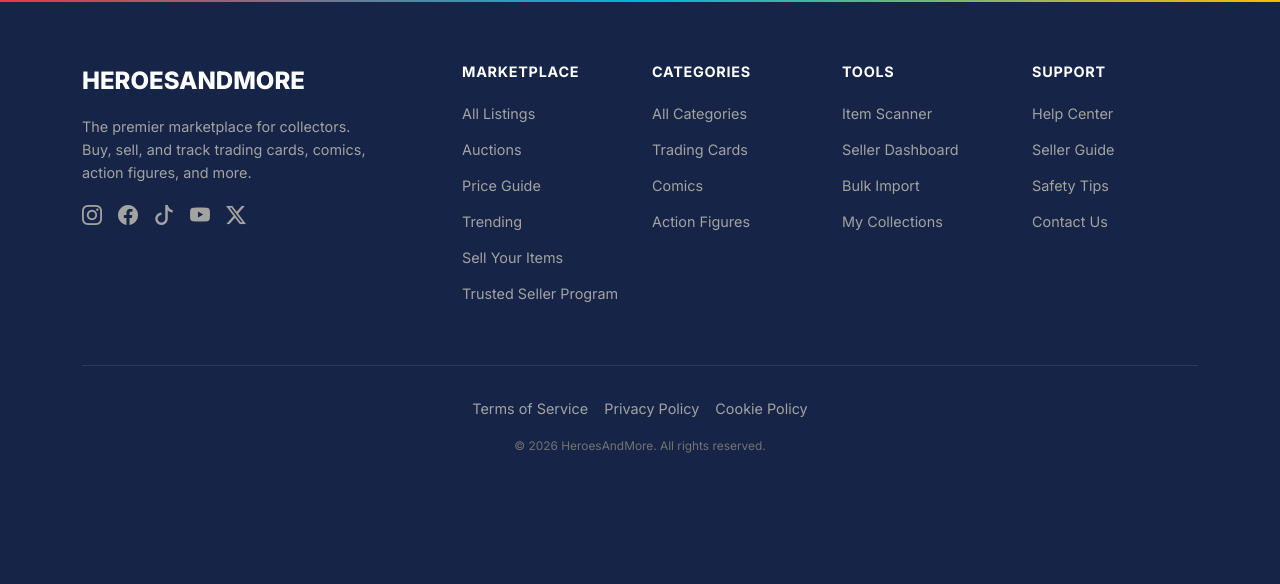
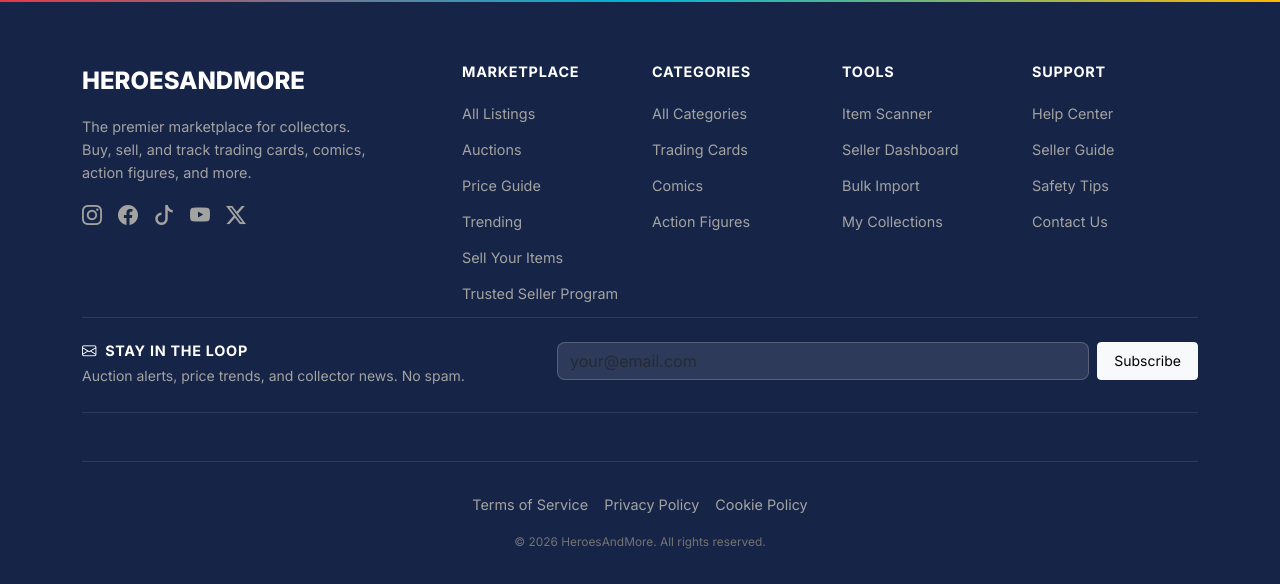
Before and after one commit to nadermx/heroesandmore, a Django app: page /price-guide/ in a window 1280 px wide. Shown: the part 481-1065 px from the top of the page. Before the commit the page ends 934 px from the top, so only its background shows below. Run offline with Django 5.2, Linux system fonts and the light colour scheme; data that the repository does not hold is empty; parts of the project's set-up code (start-up, migrations or seed data) failed here and were passed over; some libraries are stand-ins or nearby versions.

Commit message:
Clickable auction hero banner + newsletter signup in site-wide footer
- Homepage: wrap entire Official Auctions hero banner in <a> tag with hover effect
- Footer: add newsletter signup form (email + subscribe) above footer-bottom on all pages
- Newsletter uses HTMX for inline submission without page reload

Co-Authored-By: Claude Opus 4.6 <noreply@anthropic.com>

```diff
--- a/templates/base.html
+++ b/templates/base.html
@@ -1210,6 +1210,25 @@
                     </ul>
                 </div>
             </div>
+            <!-- Newsletter -->
+            <div class="py-4 mb-3" style="border-top: 1px solid rgba(255,255,255,0.1); border-bottom: 1px solid rgba(255,255,255,0.1);">
+                <div class="row align-items-center">
+                    <div class="col-lg-5 mb-3 mb-lg-0">
+                        <h6 class="mb-1" style="color: #fff;"><i class="bi bi-envelope me-2"></i>Stay in the Loop</h6>
+                        <small style="color: var(--gray-400);">Auction alerts, price trends, and collector news. No spam.</small>
+                    </div>
+                    <div class="col-lg-7">
+                        <form hx-post="{% url 'newsletter_subscribe' %}" hx-swap="innerHTML" hx-target="#footer-newsletter-result">
+                            {% csrf_token %}
+                            <div class="d-flex gap-2">
+                                <input type="email" name="email" class="form-control" placeholder="your@email.com" required style="background: rgba(255,255,255,0.1); border: 1px solid rgba(255,255,255,0.2); color: #fff;">
+                                <button type="submit" class="btn btn-light btn-sm px-3 flex-shrink-0">Subscribe</button>
+                            </div>
+                            <div id="footer-newsletter-result" class="mt-2 small"></div>
+                        </form>
+                    </div>
+                </div>
+            </div>
             <div class="footer-bottom">
                 <div class="d-flex flex-wrap justify-content-center gap-3 mb-3">
                     <a href="{% url 'terms' %}">Terms of Service</a>
```
